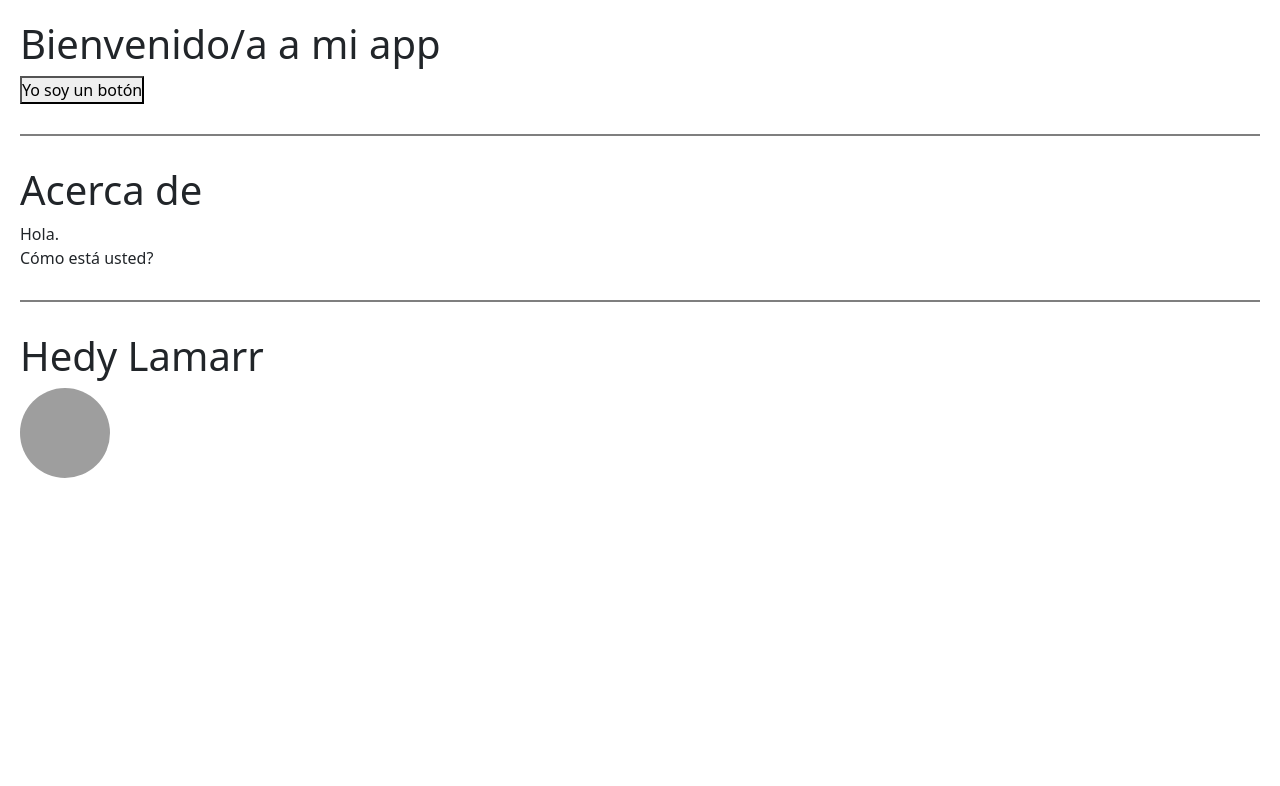
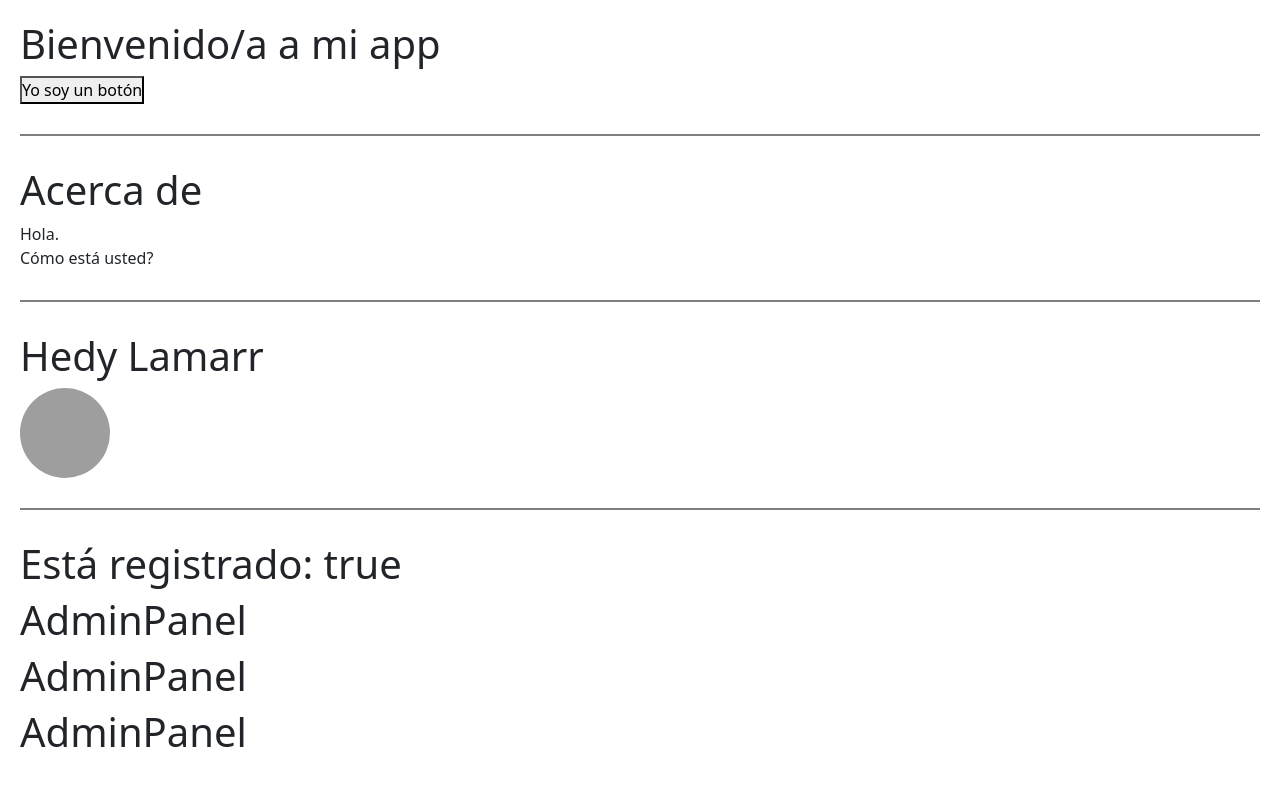
Before and after one commit to dgutierrez21/Learning-ReactJS--React-Docs, a React (Vite) app in the folder 01-learn/: page / in a window 1280 px wide. Shown: the top 786 px of the page. Built offline with nearby package versions, Linux system fonts and the light colour scheme; grey boxes are pictures that could not be loaded.

Commit message:
Representación condicional

```diff
--- a/01-learn/src/01-inicio-rapido/overview/OverView.jsx
+++ b/01-learn/src/01-inicio-rapido/overview/OverView.jsx
@@ -1,4 +1,5 @@
 import { AboutPage } from "./components/AboutPage";
+import { ConditionalRendering } from "./components/ConditionalRendering";
 import { Profile } from "./components/Profile";
 
 const Button = () => {
@@ -18,6 +19,10 @@ const OverView = () => {
       <div className="separator"></div>
 
       <Profile/>
+
+      <div className="separator"></div>
+
+      <ConditionalRendering/>
     </div>
   );
 };
--- /dev/null
+++ b/01-learn/src/01-inicio-rapido/overview/components/ConditionalRendering.jsx
@@ -0,0 +1,30 @@
+import { AdminPanel } from "./conditionalRendering/AdminPanel";
+import { LoginForm } from "./conditionalRendering/LoginForm";
+
+export const ConditionalRendering = () => {
+  // puede usar una instrucción if para incluir condicionalmente JSX:
+
+  const estaRegistrado = true;
+
+  let contenido;
+  if (estaRegistrado) {
+    contenido = <AdminPanel />;
+  } else {
+    contenido = <LoginForm />;
+  }
+
+  return (
+    <>
+      <h1>Está registrado: {String(estaRegistrado)}</h1>
+      {contenido}
+      {/* Si prefiere un código más compacto, puede utilizar el operador ? A
+      diferencia de if, funciona dentro de JSX: */}
+      {estaRegistrado ? <AdminPanel /> : <LoginForm />}
+      {/* Cuando no necesite la rama else, también puede usar una sintaxis lógica && más corta.: */}
+      {estaRegistrado && <AdminPanel />}
+
+      {/* Todos estos enfoques también funcionan para especificar atributos
+      condicionalmente. */}
+    </>
+  );
+};
--- /dev/null
+++ b/01-learn/src/01-inicio-rapido/overview/components/conditionalRendering/AdminPanel.jsx
@@ -0,0 +1,5 @@
+export const AdminPanel = () => {
+  return (
+    <h1>AdminPanel</h1>
+  )
+}
--- /dev/null
+++ b/01-learn/src/01-inicio-rapido/overview/components/conditionalRendering/LoginForm.jsx
@@ -0,0 +1,5 @@
+export const LoginForm = () => {
+  return (
+    <h1>LoginForm</h1>
+  )
+}
```
